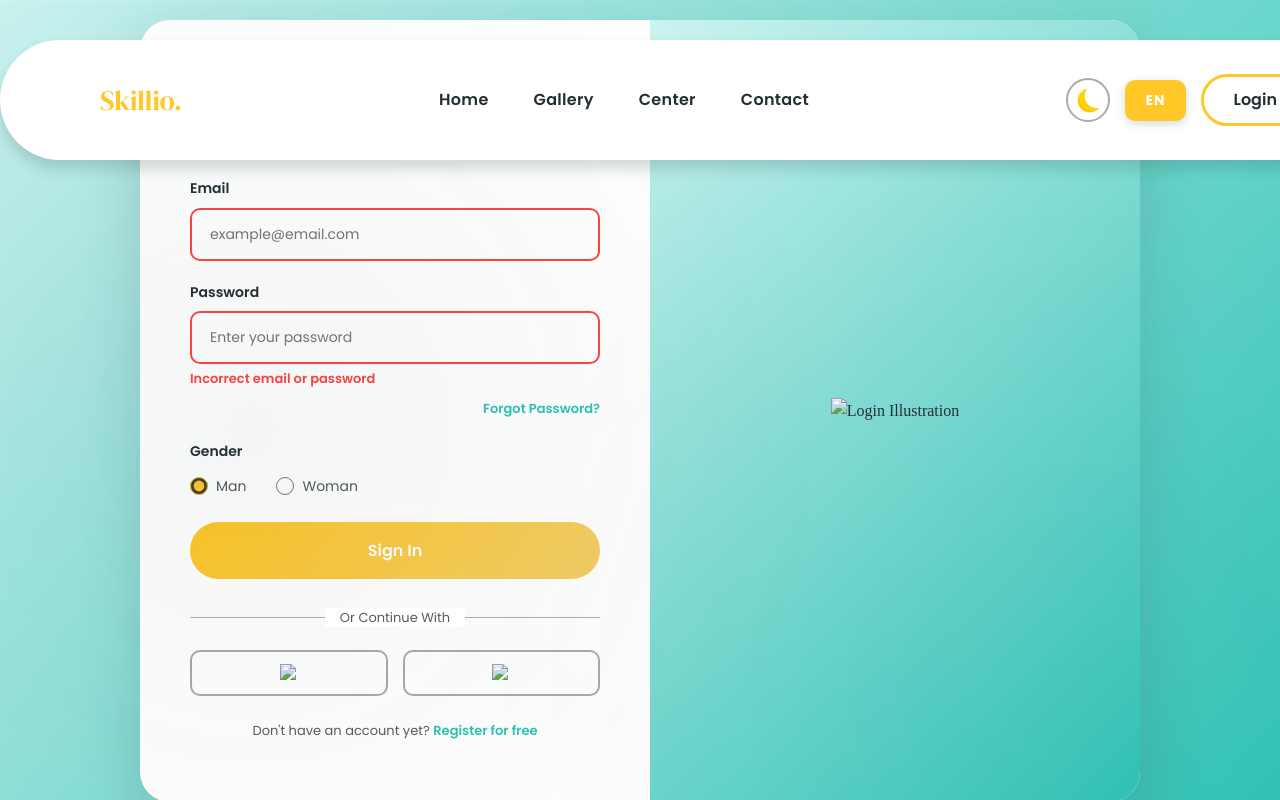
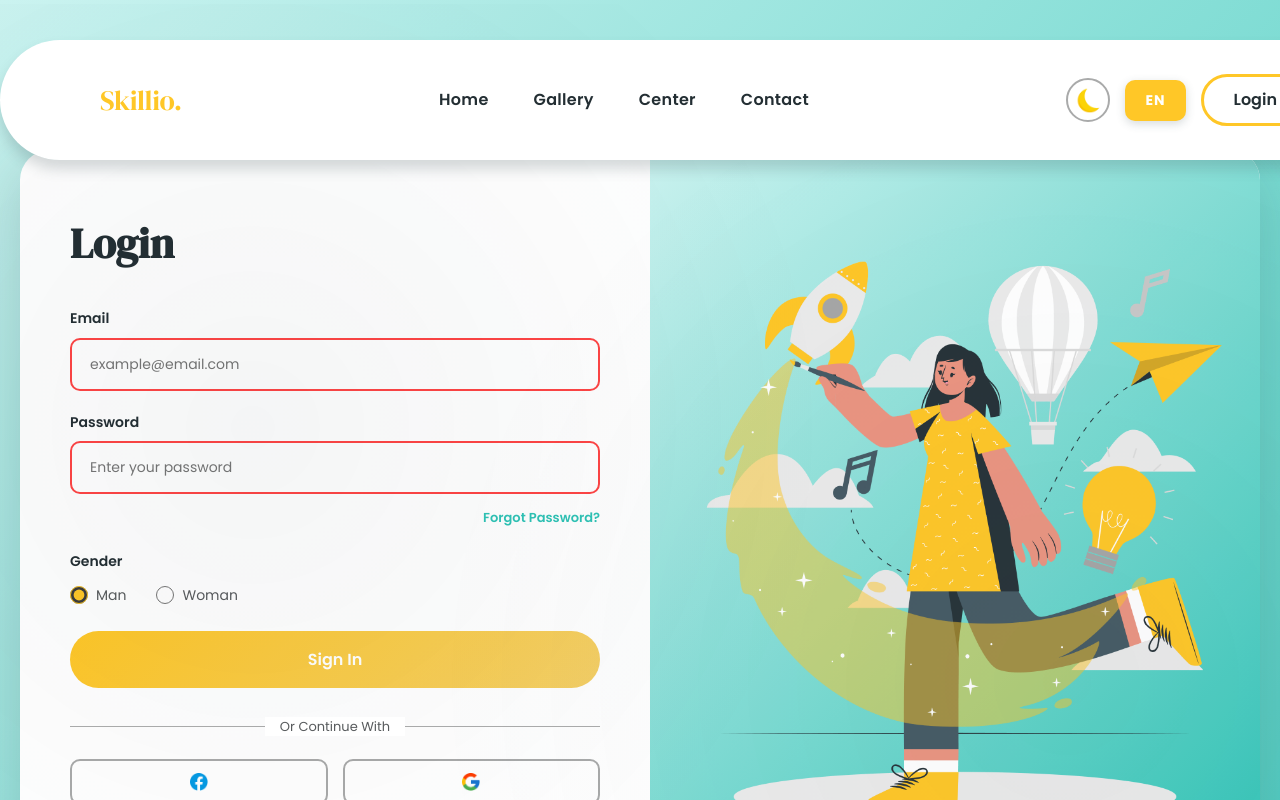
Before and after one commit to 23-101125-RAIA/Awerness-web-raia, a plain HTML site: page Login.html in a window 1280 px wide. Both pictures are taken after a click on the button "Sign In". Shown: the top 800 px of the page. Drawn offline with Linux system fonts and the light colour scheme; a web font is replaced by a local one.

Commit message:
add final page

```diff
--- a/Login.html
+++ b/Login.html
@@ -76,21 +76,21 @@
 
                 <div class="social-buttons">
                     <button class="social-button google-btn">
-                        <img src="google-icon.png" alt="Google">
+                        <img src="img/f.png" >
                     </button>
                     <button class="social-button facebook-btn">
-                        <img src="facebook-icon.png" alt="Facebook">
+                        <img src="img/g.png">
                     </button>
                 </div>
 
                 <div class="register-text">
-                    <span id="register-text">Don't have an account yet?</span> <a href="#" id="register-link">Register for free</a>
+                    <span id="register-text"><a href="#" id="register-link"></a>
                 </div>
             </div>
 
             <div class="login-image-section">
                 <div class="login-image-container">
-                    <img src="login-illustration.png" alt="Login Illustration">
+                    <img src="img/log.png" >
                 </div>
             </div>
         </div>
--- a/js.js
+++ b/js.js
@@ -715,8 +715,7 @@ window.addEventListener("load", function () {
 });
 
 document.getElementById("1").innerHTML ="Skillio"
-
-let textArray = {
+    let textArray = {
             title: "Login",
             emailLabel: "Email",
             passwordLabel: "Password",
@@ -748,6 +747,7 @@ let textArray = {
         function login() {
             let username = document.getElementById("login-username").value;
             let password = document.getElementById("login-password").value;
+            let gender = document.querySelector('input[name="gender"]:checked').value;
 
             document.getElementById("login-username").style.border = "2px solid var(--color-light-gray)";
             document.getElementById("login-password").style.border = "2px solid var(--color-light-gray)";
@@ -755,8 +755,8 @@ let textArray = {
             document.getElementById("login-password").style.background = "var(--color-white)";
             document.getElementById("error-message").classList.remove("show");
 
-            if (username == "raia" && password == "123") {
-                window.location = "profile.html";
+            if (username == "raia@gmail.com" && password == "123" && gender == "female") {
+                window.location = "index.html";
             } else {
                 document.getElementById("login-username").style.background = "var(--cta)";
                 document.getElementById("login-password").style.background = "var(--cta)";
--- a/style.css
+++ b/style.css
@@ -1633,12 +1633,12 @@ body::before {
 
 
         .login-page-wrapper {
-            background: linear-gradient(135deg, var(--color-secondary-light) 0%, var(--color-secondary) 100%);
             min-height: 100vh;
             display: flex;
             justify-content: center;
             align-items: center;
             padding: 20px;
+            margin: 130px 0;
         }
 
         .login-container {
@@ -1647,7 +1647,7 @@ body::before {
             border-radius: 30px;
             box-shadow: 0 20px 60px var(--shadow-dark);
             overflow: hidden;
-            max-width: 1000px;
+            max-width: 1350px;
             width: 100%;
         }
 
@@ -1677,7 +1677,7 @@ body::before {
         }
 
         .login-image-container img {
-            max-width: 100%;
+            max-width: 120%;
             height: auto;
             object-fit: contain;
         }
```
Also changed, not shown: img/f.png (added), img/g.png (added), img/log.png (renamed from img/Creativity-cuate.png).
